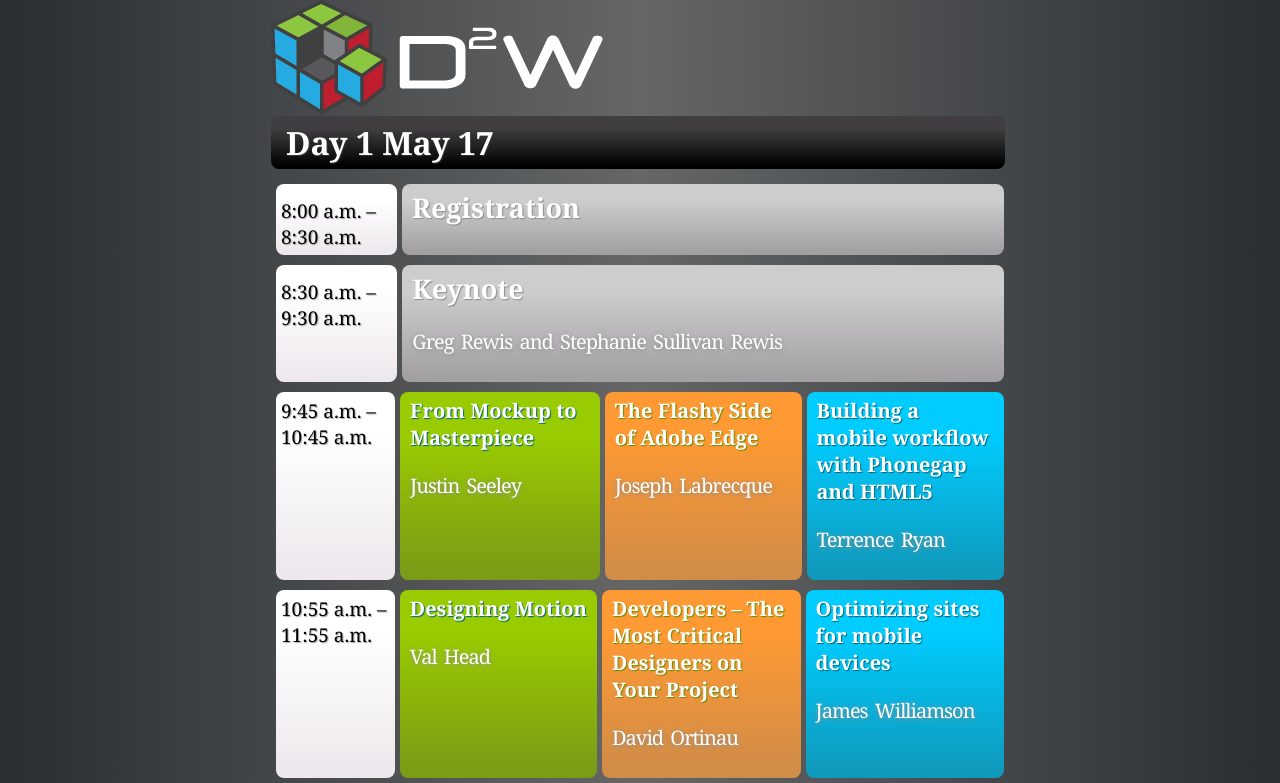
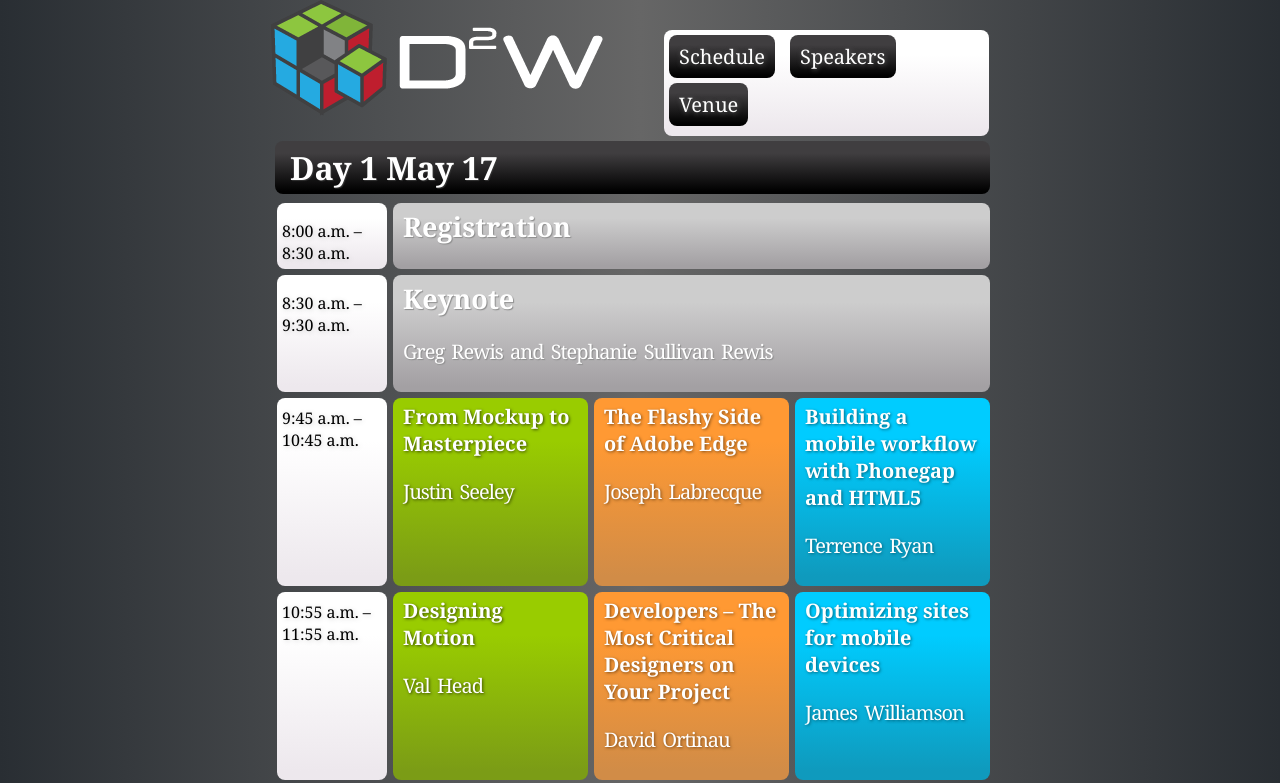
Before and after one commit to tpryan/D2WC-Mobile-app, a plain HTML site: page schedule.html in a window 1280 px wide. Shown: the top 783 px of the page. Drawn offline with Linux system fonts and the light colour scheme.

Commit message:
Making the thing look decent in a iPad

```diff
--- a/css/main.css
+++ b/css/main.css
@@ -19,6 +19,8 @@
 
 }
 
+
+
 body{
 	color: #FFFFFF;
 	font-family: Cambria,Georgia,"New Century Schoolbook","Century Schoolbook L","Times New Roman",serif;
@@ -33,11 +35,15 @@
 	background: url("logo.png");
 	background-repeat: no-repeat;
 	text-indent: -9999px;
+	float: left;
 }
 
 body header h1{
 	display: fixed;
-	position: static/relative/absolute/fixed;
+}
+
+section{
+	clear: both;
 }
 
 p{
@@ -45,7 +51,7 @@
 	line-height: 1.5;
 	letter-spacing: -1px;
 	word-spacing: 3px;
-	text-shadow: #8D8D8D 0px 1px 5px;
+	/*text-shadow: #8D8D8D 0px 1px 5px;*/
 }
 
 h1{
@@ -117,7 +123,7 @@
 	border-radius: 8px;
 	padding: 8px 10px;
 	margin-bottom: 5px;
-	text-shadow: #aaa 1px 1px 1px;
+	text-shadow: #ccc 1px 1px 5px;
 	margin-top: 0;
 
 	background-image: linear-gradient(bottom, rgb(237,232,237) 5%, rgb(255,255,255) 77%);
@@ -147,7 +153,7 @@
 
 .dev{
 	background-color: #0CF;
-	text-shadow: #00667F 1px 1px 1px;
+	text-shadow: #00667F 1px 1px 3px;
 
 	background-image: linear-gradient(bottom, rgb(15,154,189) 5%, rgb(0,204,255) 77%);
 	background-image: -o-linear-gradient(bottom, rgb(15,154,189) 5%, rgb(0,204,255) 77%);
@@ -166,7 +172,7 @@
 
 .design{
 	background-color: #99CC00;
-	text-shadow: #00667F 1px 1px 1px;
+	text-shadow: #3A4C00 1px 1px 3px;
 
 	background-image: linear-gradient(bottom, rgb(123,156,22) 5%, rgb(153,204,0) 77%);
 	background-image: -o-linear-gradient(bottom, rgb(123,156,22) 5%, rgb(153,204,0) 77%);
@@ -185,7 +191,7 @@
 
 .hybrid{
 	background-color: #FF9933;
-	text-shadow: #698C00 1px 1px 1px;
+	text-shadow: #7F4C19 1px 1px 3px;
 
 	background-image: linear-gradient(bottom, rgb(209,140,71) 5%, rgb(255,153,51) 77%);
 	background-image: -o-linear-gradient(bottom, rgb(209,140,71) 5%, rgb(255,153,51) 77%);
@@ -204,11 +210,28 @@
 }
 
 
+.dev a{
+	color: #00667F;
+	text-shadow: #003340 1px 1px 3px;
+}
+
+
+.design a{
+	color: #3A4C00;
+	text-shadow: #394C00 1px 1px 3px;
+}
+
+.hybrid a{
+	color: #7F4C19;
+	text-shadow: #7F4C19 1px 1px 3px;
+}
+
+
 
 #speakers article{
 	border-radius: 8px;
 	padding: 5px 15px;
-	margin-bottom: 5px;
+	margin-bottom: 30px;
 	clear: both;
 	float: left;
 }
@@ -262,11 +285,21 @@
 	);
 }
 
+nav{
+	float: right;
+	display: block;
+	margin-right: 20px;
+	margin-top: 30px;
 
-#home nav ul{
+}
+
+nav ul{
+	width: 315px;
+	float: left;
+
 	list-style: none;
 	border-radius: 8px;
-	padding: 30px 10px;
+	padding: 5px 5px;
 	margin-bottom: 5px;
 	text-shadow: #aaa 1px 1px 1px;
 	margin-top: 0;
@@ -284,18 +317,21 @@
 		color-stop(0.05, rgb(237,232,237)),
 		color-stop(0.77, rgb(255,255,255))
 	);
+
 }
 
-#home nav ul a{
+nav ul a{
 	display: block;
+	float: left;
 	text-decoration: none;
 	border-radius: 8px;
 	padding: 8px 10px;
 	margin-bottom: 5px;
-	text-shadow: #aaa 1px 1px 1px;
+	margin-right: 15px;
+	text-shadow: #666666 1px 1px 5px;
 	margin-top: 0;
 	color: #FFF;
-	font-size: 40px;
+	font-size: 20px;
 
 	background-image: linear-gradient(bottom, rgb(0,0,0) 5%, rgb(64,62,64) 77%);
 	background-image: -o-linear-gradient(bottom, rgb(0,0,0) 5%, rgb(64,62,64) 77%);
@@ -312,6 +348,25 @@
 	);
 }
 
+#home nav{
+	margin-top: 20px;
+	float: none;
+	display: block;
+	clear: both;
+
+}
+
+#home nav ul{
+	width: auto;
+	float: none;
+}
+
+#home nav ul a{
+	float: none;
+	font-size: 40px;
+	margin-bottom: 10px;
+}
+
 
 
 
@@ -325,7 +380,7 @@
 		display: table;
 		padding: 0;
 		margin: 0;
-		border-spacing: 5px;
+		border-spacing: 6px 3px;
 	}
 
 	.fullslot{
@@ -333,16 +388,21 @@
 		padding: 0;
 		margin: 0;
 		padding: 5px 10px;
-		width: 605px;
+		width: 577px;
 	}
 
 	.day header{
-		margin-right: 4px;
+		margin: 0 4px 6px 4px;
+		width: 715px;
+	}
+
+	.day{
+		margin-bottom: 30px;
 	}
 
 	.timeslot time{
-		width: 115px;
-		font-size: 19px;
+		width: 100px;
+		font-size: 16px;
 		display: table-cell;
 		padding: 0;
 		margin: 0;
@@ -352,7 +412,7 @@
 
 	.session{
 		display: table-cell;
-		width: 185px;
+		width: 175px;
 		padding: 5px 10px;
 	}
 
--- a/schedule.html
+++ b/schedule.html
@@ -9,7 +9,13 @@
 	<body id="schedule">
 		<header>
 			<h1 id="logo">D2WC</h1>
-
+			<nav>
+				<ul>
+					<li><a href="schedule.html">Schedule</a></li>
+					<li><a href="speakers.html">Speakers</a></li>
+					<li><a href="">Venue</a></li>
+				</ul>
+			</nav>
 		</header>
 		<div id ="content">
 
```
Also changed, not shown: index.html (+0 -1 lines), speakers.html (+8 -1 lines).
